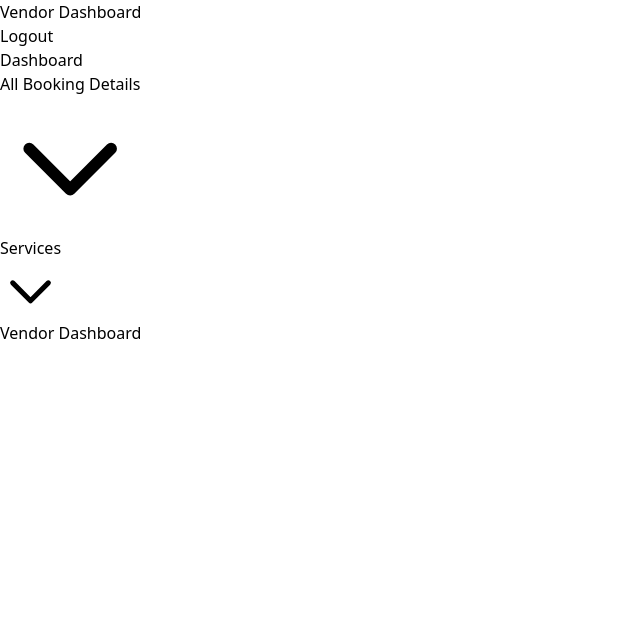
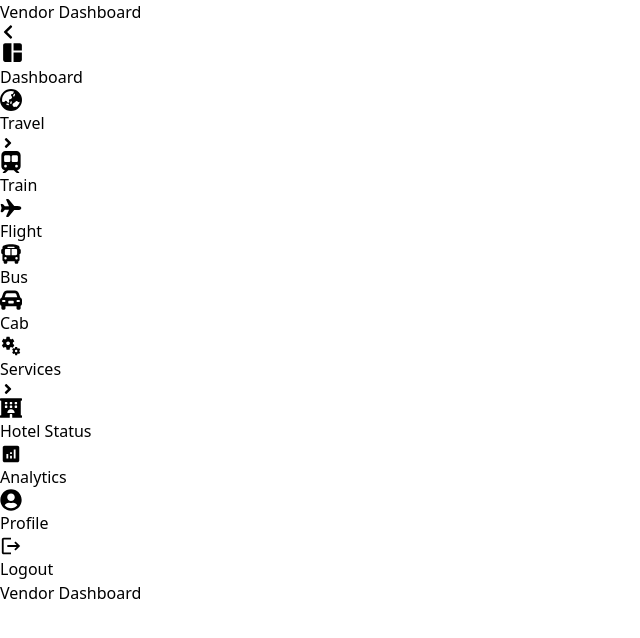
Before and after one commit to suraj-83/tg, a React (Vite) app: page /vendordashboard in a window 1280 px wide. Shown: the top 638 px of the page, without its empty margins (0-640 px from the left). Built offline with nearby package versions, Linux system fonts and the light colour scheme.

Commit message:
vendordashboard fix with new dashboard

```diff
--- a/src/components/VendorDashboard/HotelDetails.jsx
+++ b/src/components/VendorDashboard/HotelDetails.jsx
@@ -1,5 +1,4 @@
-import React, { useEffect, useState } from "react";
-import VendorHeader from "./VendorHeader";
+import React, { useEffect, useState } from "react"
 import VendorSidebar from "./VendorSidebar";
 
 const VendorHotelManagement = () => {
@@ -53,13 +52,11 @@ const VendorHotelManagement = () => {
   };
 
   return (
-    <div className="flex flex-col h-screen">
-      <VendorHeader />
       <div className="flex flex-1">
         <VendorSidebar />
         <main className="min-h-screen bg-gray-100 w-full overflow-auto">
           <div className="p-4">
-            <h1 className="text-2xl font-bold uppercase">Vendor Hotel Management</h1>
+            <h1 className="text-2xl font-bold pl-20 uppercase">Vendor Hotel Management</h1>
           </div>
           <div className="flex flex-wrap">
             <div className="w-full lg:w-1/4 p-4">
@@ -138,7 +135,7 @@ const VendorHotelManagement = () => {
           </div>
         </main>
       </div>
-    </div>
+
   );
 };
 
--- a/src/components/VendorDashboard/Trains.jsx
+++ b/src/components/VendorDashboard/Trains.jsx
@@ -1,6 +1,5 @@
-import React, { useEffect, useState } from "react";
-import VendorHeader from "./VendorHeader";
-import VendorSidebar from "./VendorSidebar";
+import React, { useEffect, useState } from "react"
+import VendorSidebar from "./VendorSidebar"
 
 const VendorTrainManagement = () => {
   const [trains, setTrains] = useState([]);
@@ -51,13 +50,11 @@ const VendorTrainManagement = () => {
   };
 
   return (
-    <div className="flex flex-col h-screen">
-      <VendorHeader />
       <div className="flex flex-1">
         <VendorSidebar />
         <main className="min-h-screen bg-gray-100 w-full overflow-auto">
           <div className="p-4">
-            <h1 className="text-2xl font-bold uppercase">Vendor Train Management</h1>
+            <h1 className="text-2xl pl-20 font-bold uppercase">Vendor Train Management</h1>
           </div>
           <div className="flex flex-wrap">
             <div className="w-full lg:w-1/4 p-4">
@@ -133,7 +130,7 @@ const VendorTrainManagement = () => {
           </div>
         </main>
       </div>
-    </div>
+
   );
 };
 
--- a/src/components/VendorDashboard/VendorDashboard.jsx
+++ b/src/components/VendorDashboard/VendorDashboard.jsx
@@ -5,15 +5,12 @@ import VendorSidebar from './VendorSidebar'
 
 const VendorDashboard = () => {
   return (
-    <div className="flex flex-col h-screen">
-      <VendorHeader />
-      <div className="flex flex-1">
+      <div className="flex">
         <VendorSidebar />
         <main className="flex-1 p-6 bg-gray-100">
-          <h1 className="text-2xl font-bold mb-4">Vendor Dashboard</h1>
+          <h1 className="text-2xl pl-16 font-bold mb-4">Vendor Dashboard</h1>
         </main>
       </div>
-    </div>
   );
 };
 
--- a/src/components/VendorDashboard/VendorSidebar.jsx
+++ b/src/components/VendorDashboard/VendorSidebar.jsx
@@ -1,103 +1,151 @@
-import React, { useState } from 'react';
-import { Link } from "react-router-dom";
+import React, { useState } from "react"
+import { Link, useNavigate } from "react-router-dom"
+import { useDispatch } from "react-redux"
+import { logout } from "../../redux/slices/authSlice"
+import { MdAnalytics, MdLogout, MdSpaceDashboard, MdMiscellaneousServices } from "react-icons/md"
+import { FaChevronLeft, FaHotel, FaAngleRight, FaUserCircle } from "react-icons/fa"
+import { FaTrainSubway, FaBus, FaCarRear, FaEarthAsia } from "react-icons/fa6"
+import { IoMenu, IoAirplane } from "react-icons/io5"
 
-const VendorSidebar = () => {
-    const [allBookingsOpen, setAllBookingsOpen] = useState(false);
-    const [servicesOpen, setServicesOpen] = useState(false);
+function VendorDashboard() {
+  const [isSidebarCollapsed, setIsSidebarCollapsed] = useState(false)
+  const dispatch = useDispatch()
+  const navigate = useNavigate()
+
+  const handleLogout = async (e) => {
+    e.preventDefault()
+
+    const response = await dispatch(logout())
+    console.log("Logout")
+
+    console.log(response)
+    if (response?.payload?.success) {
+      navigate("/")
+    }
+  }
+
   return (
-      <aside className="bg-gray-800 text-white min-w-64 space-y-6 py-7 px-2">
-        <nav>
-          <Link to="/vendordashboard" className="block py-2.5 px-4 rounded transition duration-200 hover:bg-gray-600">Dashboard</Link>
-          <div className="relative">
-            <button
-              type="button"
-              className="block w-full text-left py-2.5 px-4 rounded transition duration-200 hover:bg-gray-600"
-              onClick={() => setAllBookingsOpen(!allBookingsOpen)}
+    <aside
+      className={`relative top-0 left-0 bottom-0 min-h-screen min-w-[20%] text-white bg-gradient-to-r from-black from-20% to-slate-900 font-semibold p-4 space-y-6 transition-all duration-300 ${
+        isSidebarCollapsed ? "-ml-[20%]" : ""
+      }`}
     >
-              All Booking Details
-              <svg
-                className="inline-block w-4 h-4 ml-2"
-                xmlns="http://www.w3.org/2000/svg"
-                fill="none"
-                viewBox="0 0 24 24"
-                stroke="currentColor"
+      <div className="flex items-center space-x-2 p-4">
+        <div className="flex items-center space-x-2">
+          <Link to="/">
+            {/* <img src={logo} alt="Vendor Logo" className="w-16 object-contain" /> */}
+          <span className="text-xl font-bold">Vendor Dashboard</span>
+          </Link>
+        </div>
+        <span
+          className={`absolute h-16 w-16 z-20 top-2 rounded-full bg-slate-800 flex items-center justify-center cursor-pointer ${
+            isSidebarCollapsed ? "-right-20" : "-right-8"
+          }`}
+          onClick={() => setIsSidebarCollapsed(!isSidebarCollapsed)}
         >
-                <path
-                  strokeLinecap="round"
-                  strokeLinejoin="round"
-                  strokeWidth="2"
-                  d={allBookingsOpen ? "M5 15l7-7 7 7" : "M19 9l-7 7-7-7"}
-                />
-              </svg>
-            </button>
-
-            {allBookingsOpen && (
-              <div className="mt-2 bg-gray-600 rounded shadow-lg">
+          {isSidebarCollapsed ? <IoMenu size={30} /> : <FaChevronLeft />}
+        </span>
+      </div>
+      <div className="space-y-4">
+        <nav className="space-y-2">
+          <Link
+            to="/vendordashboard"
+            className="flex items-center space-x-2 p-2 hover:bg-[#2b2b3e] rounded"
+          >
+            <MdSpaceDashboard size={25} />
+            <span>Dashboard</span>
+          </Link>
+          <div className="group">
+            <Link
+              to="#"
+              className="flex items-center justify-between space-x-2 p-2 hover:bg-[#2b2b3e] rounded"
+            >
+              <div className="flex items-center space-x-2">
+                <FaEarthAsia size={22} />
+                <span>Travel</span>
+              </div>
+              <FaAngleRight className="h-5 w-5 group-hover:rotate-90 transition-transform" />
+            </Link>
+            <div className="ml-4 space-y-2 hidden group-hover:block">
+              <Link
+                to="/vendordashboard/vendor-train-management"
+                className="flex items-center space-x-2 p-2 hover:bg-[#2b2b3e] rounded"
+              >
+                <FaTrainSubway size={22} />
+                <span>Train</span>
+              </Link>
               <Link
                 to="/vendordashboard/vendor-flight-management"
-                  className="block py-2.5 px-4 rounded transition duration-200 hover:bg-gray-500"
+                className="flex items-center space-x-2 p-2 hover:bg-[#2b2b3e] rounded"
               >
-                  Flight Details
+                <IoAirplane size={22} />
+                <span>Flight</span>
               </Link>
               <Link
-                  to="/vendordashboard/vendor-train-management"
-                  className="block py-2.5 px-4 rounded transition duration-200 hover:bg-gray-500"
+                to="/vendordashboard/vendor-bus-management"
+                className="flex items-center space-x-2 p-2 hover:bg-[#2b2b3e] rounded"
               >
-                  Train Details
+                <FaBus size={22} />
+                <span>Bus</span>
               </Link>
               <Link
                 to="/vendordashboard/vendor-cab-management"
-                  className="block py-2.5 px-4 rounded transition duration-200 hover:bg-gray-500"
+                className="flex items-center space-x-2 p-2 hover:bg-[#2b2b3e] rounded"
               >
-                  Cab Details
+                <FaCarRear size={22} />
+                <span>Cab</span>
+              </Link>
+            </div>
+          </div>
+          <div className="group">
+            <Link
+              to="#"
+              className="flex items-center justify-between space-x-2 p-2 hover:bg-[#2b2b3e] rounded"
+            >
+              <div className="flex items-center space-x-2">
+                <MdMiscellaneousServices size={22} />
+                <span>Services</span>
+              </div>
+              <FaAngleRight className="h-5 w-5 group-hover:rotate-90 transition-transform" />
+            </Link>
+            <div className="ml-4 space-y-2 hidden group-hover:block">
+              <Link
+                to="/vendordashboard/vendor-hotel-management"
+                className="flex items-center space-x-2 p-2 hover:bg-[#2b2b3e] rounded"
+              >
+                <FaHotel size={22} />
+                <span>Hotel Status</span>
+              </Link>
+            </div>
+          </div>
+          <Link
+            to="#"
+            className="flex items-center space-x-2 p-2 hover:bg-[#2b2b3e] rounded"
+          >
+            <MdAnalytics size={22} />
+            <span>Analytics</span>
+          </Link>
+        </nav>
+      </div>
+      <div className="space-y-2">
+        <Link
+          to="#"
+          className="flex items-center space-x-2 p-2 hover:bg-[#2b2b3e] rounded"
+        >
+          <FaUserCircle size={22} />
+          <span>Profile</span>
         </Link>
         <Link
-                  to="/vendordashboard/vendor-bus-management"
-                  className="block py-2.5 px-4 rounded transition duration-200 hover:bg-gray-500"
+          to="/vendor/logout"
+          className="flex items-center space-x-2 p-2 hover:bg-[#2b2b3e] rounded"
+          onClick={handleLogout}
         >
-                  Volvo Bus Management
+          <MdLogout size={22} />
+          <span>Logout</span>
         </Link>
       </div>
-            )}
-            <div className="relative">
-              <button
-                type="button"
-                className="block w-full text-left py-2.5 px-4 rounded transition duration-200 hover:bg-gray-600"
-                onClick={() => setServicesOpen(!servicesOpen)}
-              >
-                Services
-                <svg
-                  className="inline-block w-4 h-4 ml-2"
-                  xmlns="http://www.w3.org/2000/svg"
-                  fill="none"
-                  viewBox="0 0 24 24"
-                  stroke="currentColor"
-                >
-                  <path
-                    strokeLinecap="round"
-                    strokeLinejoin="round"
-                    strokeWidth="2"
-                    d={servicesOpen ? "M5 15l7-7 7 7" : "M19 9l-7 7-7-7"}
-                  />
-                </svg>
-              </button>
+    </aside>
+  )
+}
 
-              {servicesOpen && (
-                <div className="mt-2 bg-gray-600 rounded shadow-lg">
-                  <Link
-                    to="/vendordashboard/vendor-hotel-management"
-                    className="block py-2.5 px-4 rounded transition duration-200 hover:bg-gray-500"
-                  >
-                    Hotel Management
-                  </Link>
-
-                </div>
-              )}
-            </div>
-          </div>
-        </nav>
-      </aside>
-    );
-  };
-
-  export default VendorSidebar;
+export default VendorDashboard
```
Also changed, not shown: src/components/VendorDashboard/CabDetails.jsx (+4 -6 lines), src/components/VendorDashboard/FlightDetails.jsx (+5 -8 lines), src/components/VendorDashboard/Volvobus.jsx (+5 -8 lines). Lines whose indentation alone changed are shown as unchanged.
